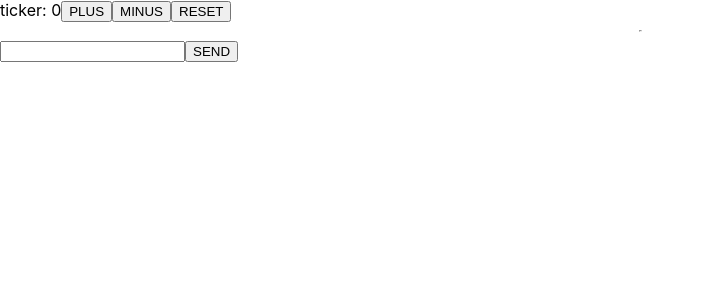
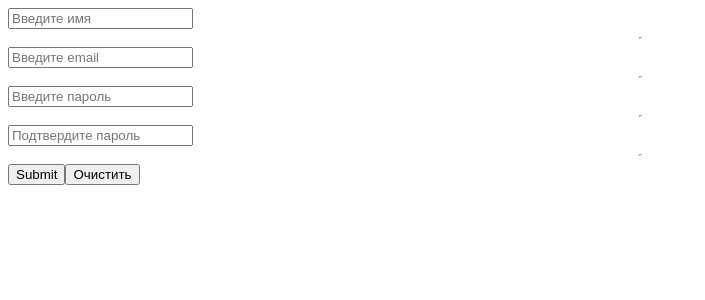
Before and after one commit to crascot/test_form, a React (Create React App) app: page / in a window 1280 px wide. Shown: the top 300 px of the page, without its empty margins (0-705 px from the left). Built offline with nearby package versions, Linux system fonts and the light colour scheme.

Commit message:
react form

```diff
--- a/package.json
+++ b/package.json
@@ -6,6 +6,7 @@
     "@testing-library/jest-dom": "^5.11.4",
     "@testing-library/react": "^11.1.0",
     "@testing-library/user-event": "^12.1.10",
+    "eslint-plugin-react-hooks": "^0.0.0-28625c6f4",
     "react": "^17.0.2",
     "react-dom": "^17.0.2",
     "react-redux": "^7.2.4",
--- a/src/App.css
+++ /dev/null
@@ -1,38 +0,0 @@
-.App {
-  text-align: center;
-}
-
-.App-logo {
-  height: 40vmin;
-  pointer-events: none;
-}
-
-@media (prefers-reduced-motion: no-preference) {
-  .App-logo {
-    animation: App-logo-spin infinite 20s linear;
-  }
-}
-
-.App-header {
-  background-color: #282c34;
-  min-height: 100vh;
-  display: flex;
-  flex-direction: column;
-  align-items: center;
-  justify-content: center;
-  font-size: calc(10px + 2vmin);
-  color: white;
-}
-
-.App-link {
-  color: #61dafb;
-}
-
-@keyframes App-logo-spin {
-  from {
-    transform: rotate(0deg);
-  }
-  to {
-    transform: rotate(360deg);
-  }
-}
--- a/src/App.js
+++ /dev/null
@@ -1,12 +0,0 @@
-import './App.css';
-import Ticker from "./components/ticker";
-
-function App() {
-  return (
-    <div>
-      <Ticker/>
-    </div>
-  );
-}
-
-export default App;
--- a/src/components/ticker.jsx
+++ /dev/null
@@ -1,43 +0,0 @@
-import React, { useState } from 'react'
-import { connect } from 'react-redux'
-import { ticketMinus, ticketPlus, ticketReset } from '../redux/ticker/actions'
-
-
-const Ticker = (props) => {
-
-  const [num, setNum] = useState('')
-  const [countNum, setCount] = useState(props.count)
-
-  let inputOnChange = (event) => {
-    setNum(Number((event.target.value)))
-  }
-
-  let send = () => {
-    setCount(num + countNum)
-  }
-
-  return (
-    <div>
-      ticker: {countNum + props.count}
-
-      <button onClick={props.ticketPlus}>PLUS</button>
-      <button onClick={props.ticketMinus}>MINUS</button>
-      <button onClick={props.ticketReset}>RESET</button>
-
-      <hr width='0' />
-
-      <input value={num} onChange={inputOnChange} />
-      <button onClick={send}>SEND</button>
-    </div>
-  )
-}
-
-export default connect((state) => {
-  return {
-    count: state.ticket.count
-  }
-}, (dispatch) => ({
-  ticketPlus: () => dispatch(ticketPlus()),
-  ticketMinus: () => dispatch(ticketMinus()),
-  ticketReset: () => dispatch(ticketReset())
-}))(Ticker)
--- a/src/index.css
+++ /dev/null
@@ -1,13 +0,0 @@
-body {
-  margin: 0;
-  font-family: -apple-system, BlinkMacSystemFont, 'Segoe UI', 'Roboto', 'Oxygen',
-    'Ubuntu', 'Cantarell', 'Fira Sans', 'Droid Sans', 'Helvetica Neue',
-    sans-serif;
-  -webkit-font-smoothing: antialiased;
-  -moz-osx-font-smoothing: grayscale;
-}
-
-code {
-  font-family: source-code-pro, Menlo, Monaco, Consolas, 'Courier New',
-    monospace;
-}
--- a/src/index.js
+++ b/src/index.js
@@ -1,16 +1,83 @@
-import React from 'react';
+import { render } from '@testing-library/react';
+import React, { useState, useEffect } from 'react';
 import ReactDOM from 'react-dom';
-import './index.css';
-import App from './App';
-import reportWebVitals from './reportWebVitals';
-import store from "./redux";
-import { Provider } from 'react-redux'
 
-ReactDOM.render(<Provider store={store}>
-  <App />
-</Provider>, document.getElementById('root'));
 
-// If you want to start measuring performance in your app, pass a function
-// to log results (for example: reportWebVitals(console.log))
-// or send to an analytics endpoint. Learn more: https://bit.ly/CRA-vitals
-reportWebVitals();
+const Form = () => {
+
+  const [nickname, setNickname] = useState('')
+  const [email, setEmail] = useState('')
+  const [password, setPassword] = useState('')
+  const [confirmPassword, setConfirmPassword] = useState('')
+
+  function targetName(event) {
+    setNickname(event.target.value)
+    localStorage.setItem('nickname', event.target.value)
+  }
+  function targetEmail(event) {
+    setEmail(event.target.value)
+    localStorage.setItem('email', event.target.value)
+  }
+  function targetPassword(event) {
+    setPassword(event.target.value)
+    localStorage.setItem('password', event.target.value)
+  }
+  function targetConfirmPassword(event) {
+    setConfirmPassword(event.target.value)
+    localStorage.setItem('confirmPassword', event.target.value)
+  }
+
+  function Click() {
+    const reg = /^\w+([\.-]?\w+)*@\w+([\.-]?\w+)*(\.\w{2,3})+$/;
+
+    if (!nickname) {
+      alert('Пожалуйста введите ваше имя');
+    } else if (+nickname) {
+      alert('Имя не может состоять из цифр')
+    } else if (!email) {
+      alert('Введите почту')
+    } else if (!reg.test(email)) {
+      alert('Почта некорректна')
+    } else if (!password) {
+      alert('Введите пароль')
+    } else if (password < 8) {
+      alert('Этот пароль слишкой короткий')
+    } else if (password !== confirmPassword) {
+      alert('Пароли не совпадают')
+    }
+
+    else {
+      render(
+        <div>
+          <p>Ваше имя: {localStorage.getItem('nickname')}</p>
+          <p>Ваша почта: {localStorage.getItem('email')}</p>
+          <p>Ваш пароль: {localStorage.getItem('password')}</p>
+        </div>
+      )
+      localStorage.clear()
+    }
+  }
+
+  useEffect(() => {
+    setNickname(localStorage.getItem('nickname'))
+    setEmail(localStorage.getItem('email'))
+    setPassword(localStorage.getItem('password'))
+    setConfirmPassword(localStorage.getItem('confirmPassword'))
+  }, [])
+
+  return (
+    <div>
+      <input value={nickname} onChange={targetName} type='text' placeholder='Введите имя' /> <hr width='0' />
+      <input value={email} onChange={targetEmail} type='email' placeholder='Введите email' /> <hr width='0' />
+      <input value={password} onChange={targetPassword} type='password' placeholder='Введите пароль' /> <hr width='0' />
+      <input value={confirmPassword} onChange={targetConfirmPassword} type='password' placeholder='Подтвердите пароль' /> <hr width='0' />
+      <input onClick={Click} type='submit' />
+      <button onClick={() => localStorage.clear()} >Очистить</button>
+    </div>
+  )
+}
+
+ReactDOM.render(
+  <Form />,
+  document.getElementById('root')
+);
--- a/src/redux/index.js
+++ /dev/null
@@ -1,12 +0,0 @@
-import { createStore, combineReducers } from 'redux';
-import reducerTicker from "./ticker/reducer";
-
-const rootReducer = combineReducers({
-  ticket: reducerTicker
-});
-
-const store = createStore(
-    rootReducer,
-);
-
-export default store
--- a/src/redux/ticker/actions.js
+++ /dev/null
@@ -1,17 +0,0 @@
-export const ticketPlus = () =>  {
-  return {
-    type: 'PLUS'
-  }
-}
-
-export const ticketMinus = () =>  {
-  return {
-    type: 'MINUS'
-  }
-}
-
-export const ticketReset = () => {
-  return {
-    type: 'RESET'
-  }
-}
--- a/src/redux/ticker/reducer.js
+++ /dev/null
@@ -1,23 +0,0 @@
-const initialState = {
-  count: 0
-}
-
-
-export default function reducerTicker(state = initialState, action) {
-  switch (action.type) {
-    case 'PLUS':
-      return {
-        count: state.count + 1
-      }
-    case 'MINUS':
-      return {
-        count: state.count - 1
-      }
-    case 'RESET':
-      return {
-        count: 0
-      }
-    default:
-      return state
-  }
-}
--- a/src/reportWebVitals.js
+++ /dev/null
@@ -1,13 +0,0 @@
-const reportWebVitals = onPerfEntry => {
-  if (onPerfEntry && onPerfEntry instanceof Function) {
-    import('web-vitals').then(({ getCLS, getFID, getFCP, getLCP, getTTFB }) => {
-      getCLS(onPerfEntry);
-      getFID(onPerfEntry);
-      getFCP(onPerfEntry);
-      getLCP(onPerfEntry);
-      getTTFB(onPerfEntry);
-    });
-  }
-};
-
-export default reportWebVitals;
```
Also changed, not shown: src/setupTests.js (deleted, +0 -5 lines), src/logo.svg (deleted), 1 other file (tests, documents, lock files or other folders).
